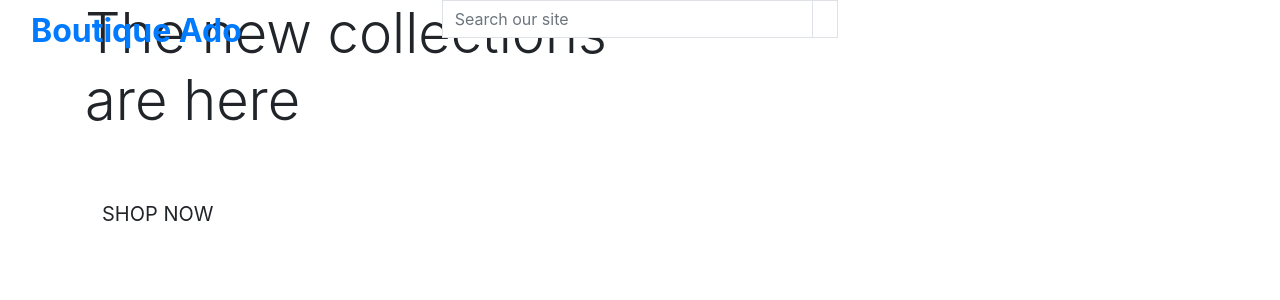
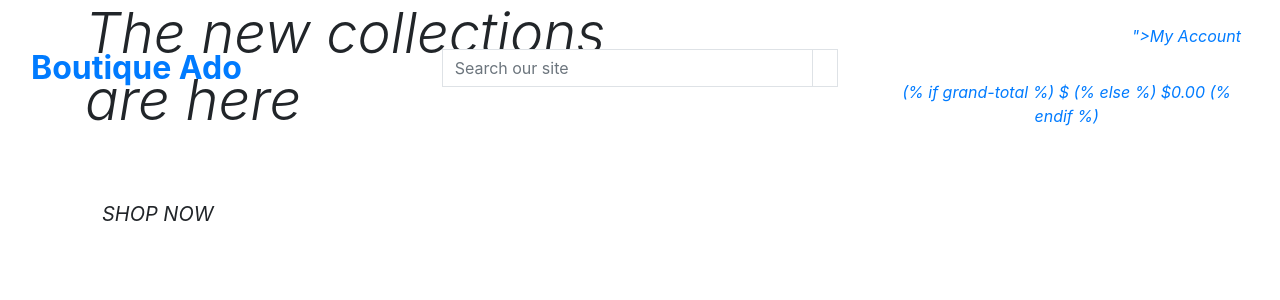
Before and after one commit to CamillaCentio/boutique-ado, a Django app: page / in a window 1280 px wide. Shown: the top 300 px of the page. Run offline with Django 3.2, Linux system fonts and the light colour scheme; some libraries are stand-ins or nearby versions.

Commit message:
Added mainpage header

```diff
--- a/templates/base.html
+++ b/templates/base.html
@@ -50,12 +50,45 @@
                     </span>
                   </button>
               </div>
+            </div>
             </form>
           </div>
           <div class="col-12 col-lg-4 my-auto py-1 py-lg-0">
             <ul class="list-inline list-unstyled text-center text-lg-right my-0">
-              <li class="list-inline-item dropdown"></li>
-              <li class="list-inline-item"></li>
+              <li class="list-inline-item dropdown">
+                <a class="text-black nav-link" href="#" id="user-options" data-toggle="dropdown" aria-haspopup="true" aria-expanded="false">
+                  <div class="text-center">
+                    <div><i class="fas fa-user fa-lg></i></div>
+                    <p class="my-0>">My Account</p>
+                  </div>
+                </a>
+                <div class="dropdown-menu border-0" aria-labelledby="user-options">
+                  (% if request.user.is_authenticated %)
+                    (% if request.user.is_superuser %)
+                      <a href="" class="dropdown-item">Product Managment</a>
+                      (% endif %)
+                      <a href="" class="dropdown-item">My Profile</a>
+                      <a href="(% url 'account_logout' %)" class="dropdown-item">Logout</a>
+                      (%% else %%)
+                      <a href="(% url 'account_signup' %)" class="dropdown-item">Register</a>
+                      <a href="(% url 'account_login' %)" class="dropdown-item">Login</a>
+                      (% endif %)
+                </div>
+              </li>
+              <li class="list-inline-item">
+                <a class="(% if grand_total %)text-info font-weight-bold(% else %)text-black(% endif %) nav-link" href="">
+                  <div class="text-center">
+                    <div><i class="fas fa-shopping-bag fa-lg"></i></div>
+                    <p class="my-0">
+                      (% if grand-total %)
+                      ${{ grand_total|floatformat:2 }}
+                      (% else %)
+                      $0.00
+                      (% endif %)
+                    </p>
+                  </div>
+                </a>
+              </li>
             </ul>
           </div>
         </div>
```
